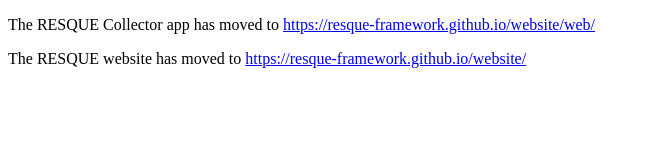
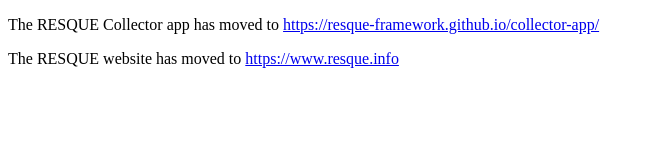
Before and after one commit to nicebread/RESQUE, a plain HTML site: page web/index.html in a window 1280 px wide. Shown: the whole page, without its empty margins (0-654 px from the left). Drawn offline with Linux system fonts and the light colour scheme.

Commit message:
Update index.html

```diff
--- a/web/index.html
+++ b/web/index.html
@@ -7,8 +7,8 @@
     <title>Content Moved</title>
 </head>
 <body>
-    <p>The RESQUE Collector app has moved to <a href="https://resque-framework.github.io/website/web/">https://resque-framework.github.io/website/web/</a>
+    <p>The RESQUE Collector app has moved to <a href="https://resque-framework.github.io/collector-app/">https://resque-framework.github.io/collector-app/</a>
     </p>
-    <p>The RESQUE website has moved to <a href="https://resque-framework.github.io/website/">https://resque-framework.github.io/website/</a></p>
+    <p>The RESQUE website has moved to <a href="https://www.resque.info">https://www.resque.info</a></p>
 </body>
 </html>
```
